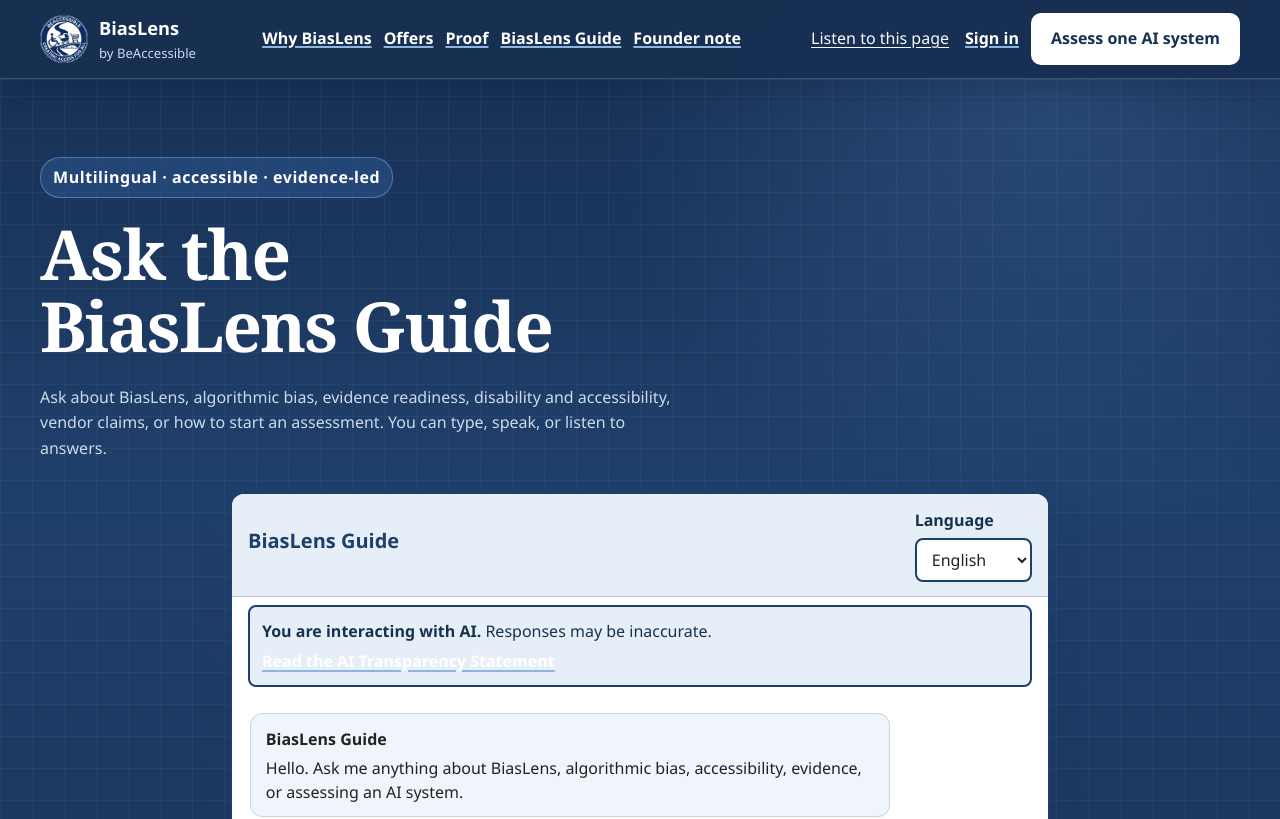
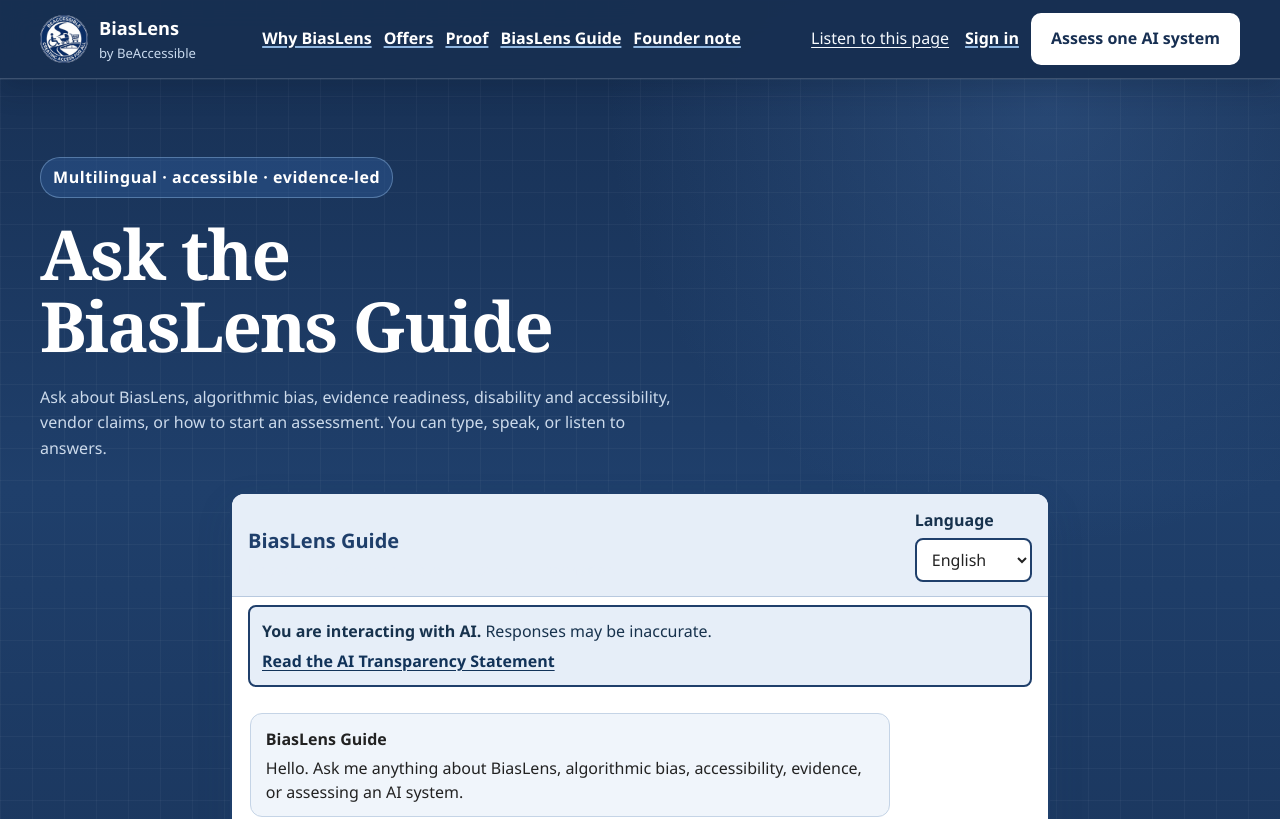
Before and after one commit to laggiesfl/BiasLens-Full-Platform, a Next.js app: page /guide in a window 1280 px wide. Shown: the top 819 px of the page. Built offline with nearby package versions, Linux system fonts and the light colour scheme.

Commit message:
fix: ensure AI transparency link stays dark and readable in all states

```diff
--- a/src/components/guide/BiasLensGuide.module.css
+++ b/src/components/guide/BiasLensGuide.module.css
@@ -255,8 +255,14 @@
   line-height: 1.5;
   margin: 0 0 0.4rem;
 }
-.guide .aiDisclosure a {
-  color: #123359;
+.guide .aiDisclosure a,
+.guide .aiDisclosure a:link,
+.guide .aiDisclosure a:visited,
+.guide .aiDisclosure a:hover,
+.guide .aiDisclosure a:focus {
+  color: #123359 !important;
+  opacity: 1 !important;
+  -webkit-text-fill-color: #123359;
   font-weight: 800;
   text-decoration: underline;
   text-underline-offset: 0.18em;
```
